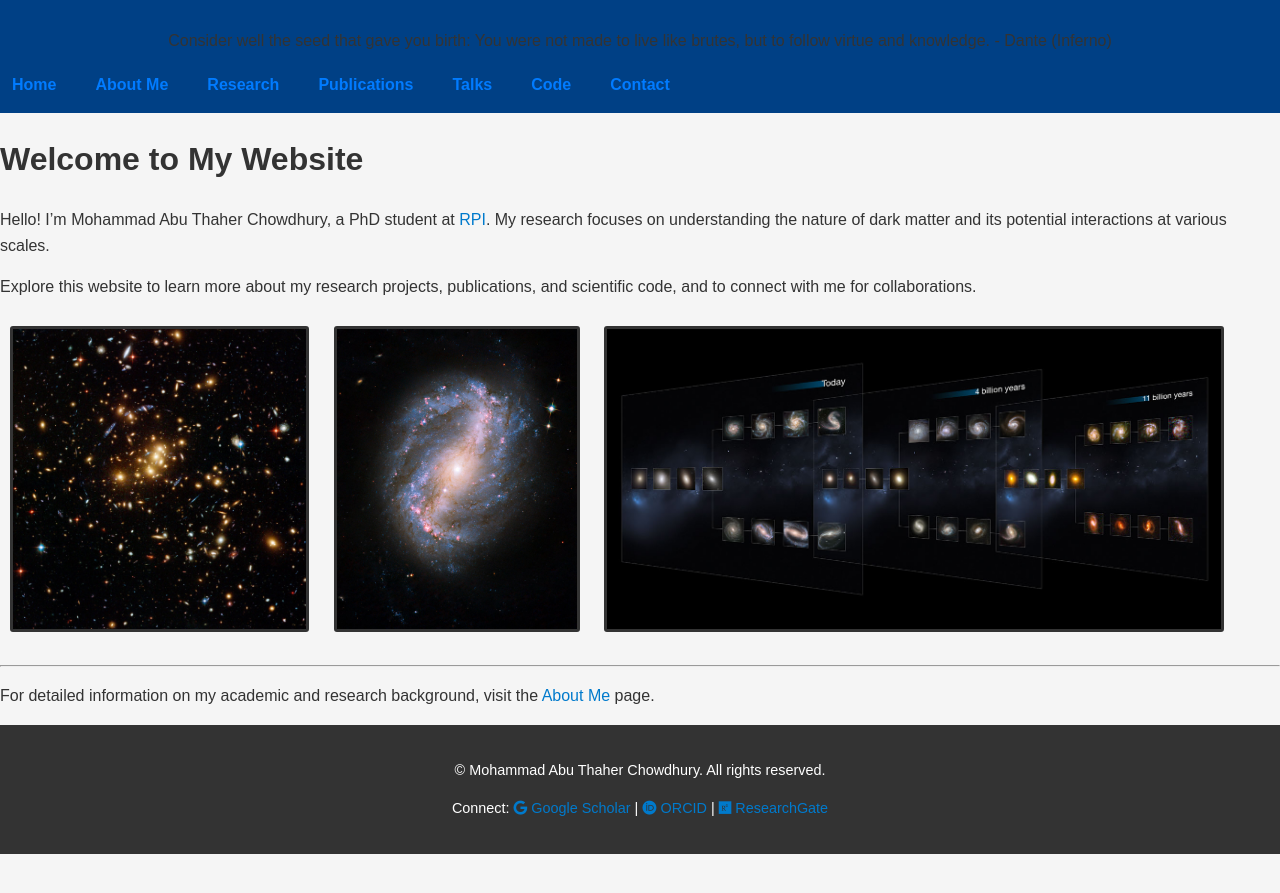
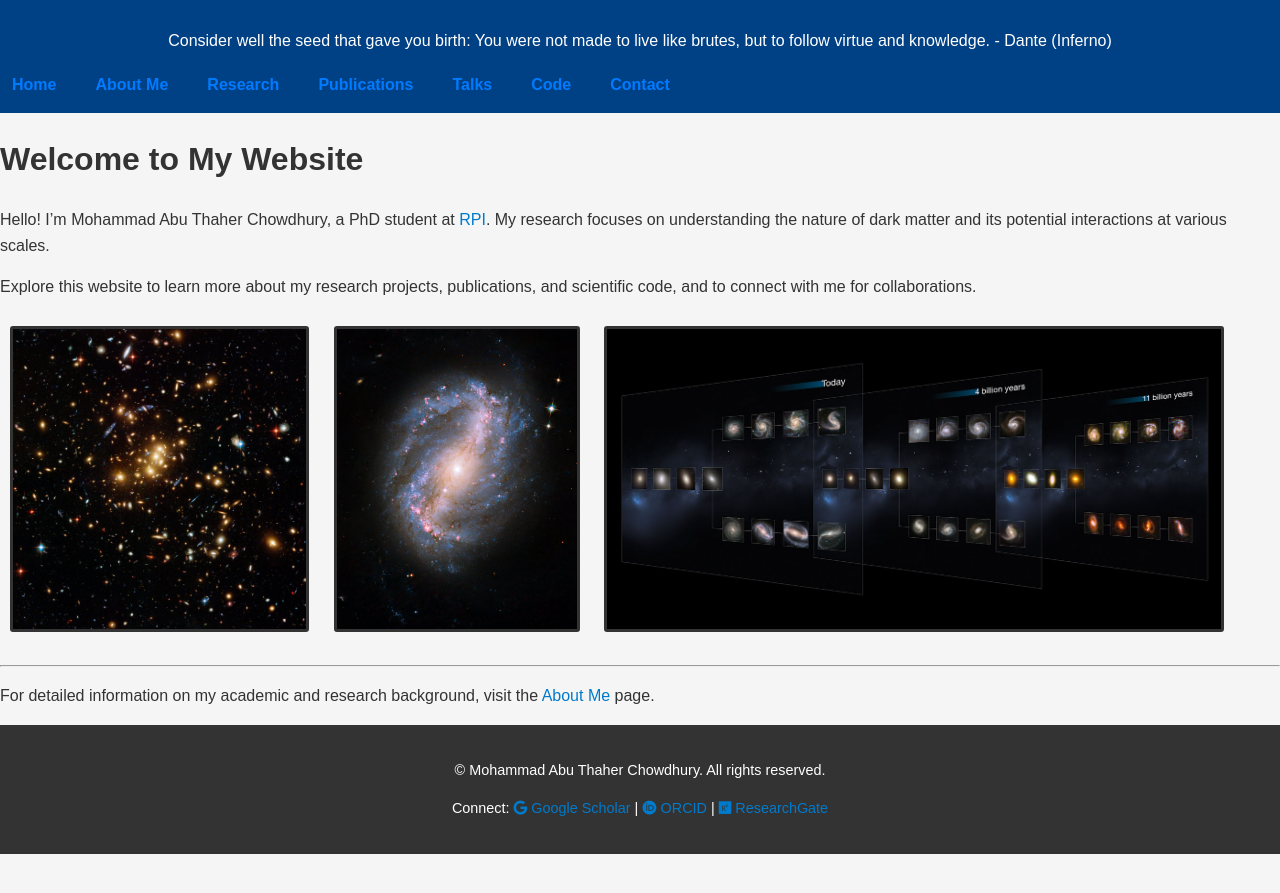
Before and after one commit to matc-thaher/website, a Jekyll site: the page built from index.md, in a window 1280 px wide. Shown: the top 893 px of the page. Built offline with Jekyll 4.4.1, drawn with Linux system fonts in a browser that asks for light colours.

Commit message:
Update style.css

```diff
--- a/assets/css/style.css
+++ b/assets/css/style.css
@@ -28,7 +28,7 @@ header {
 
 header h1 {
     font-size: 1em;           /* Adjust font size as needed */
-    color: #333;              /* Text color */
+    color: white;              /* Text color */
     text-align: center;       /* Center align the text */
     margin-top: 20px;         /* Add some space above */
     margin-bottom: 20px;      /* Add space below */
```
